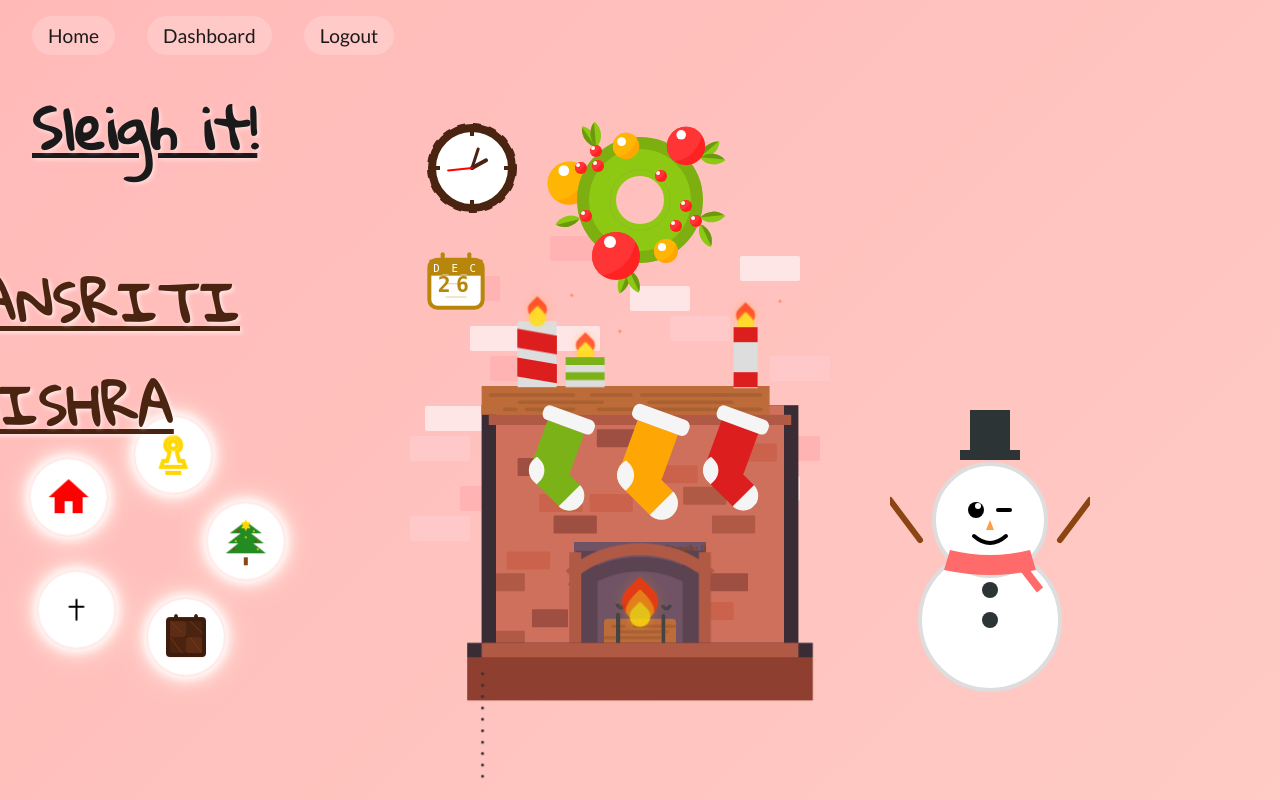
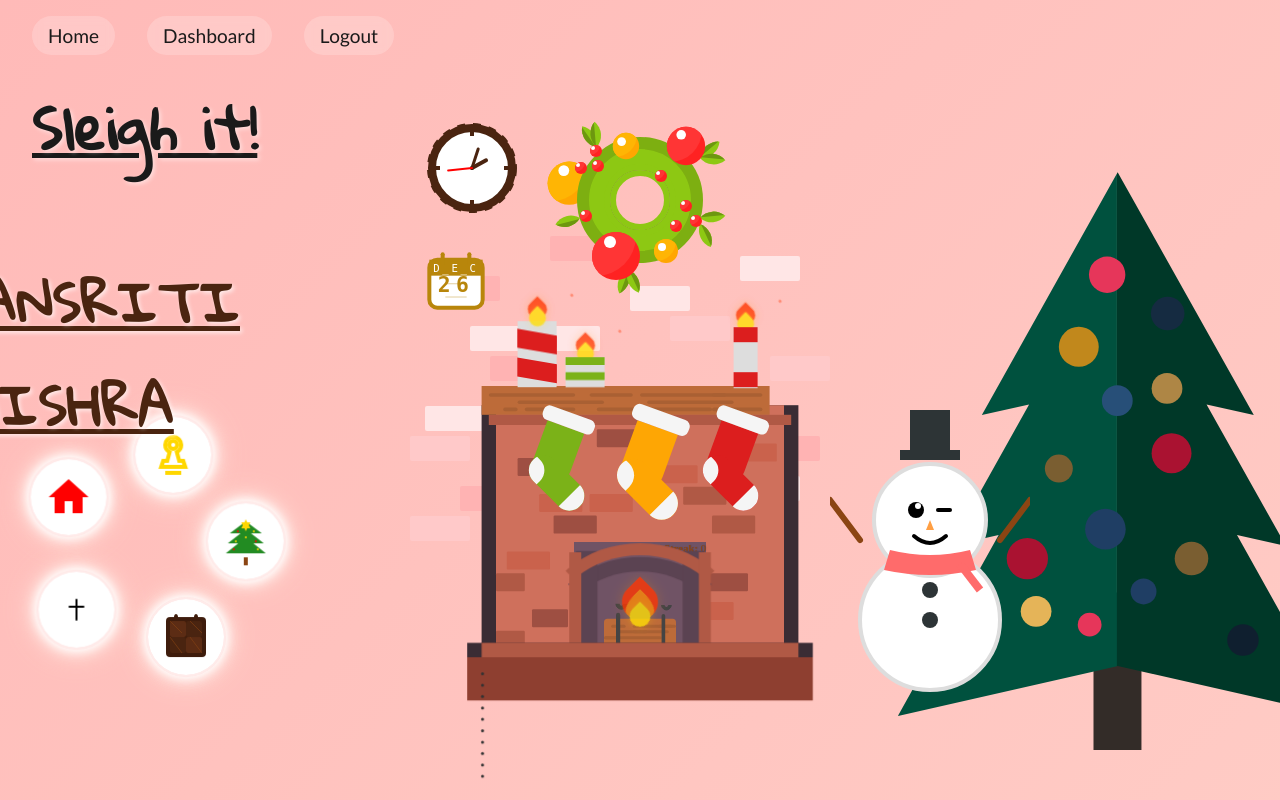
Before and after one commit to osdc/codejam-v5, a Flask app: page /dashboard in a window 1280 px wide. Run offline with Flask 3, Linux system fonts and the light colour scheme; the visitor is signed in with stand-in values (Sample User, id 1).

Commit message:
Update dashboard.html

```diff
--- a/elf-engineers/templates/dashboard.html
+++ b/elf-engineers/templates/dashboard.html
@@ -94,8 +94,47 @@
     <div style="position: fixed; right: 400px; top: 50px; font-family: 'Gloria Hallelujah', cursive; font-size: 52px; color: #4A2410; text-shadow: 2px 2px 4px rgba(255,255,255,0.7); letter-spacing: 1px; font-weight: bold; text-decoration: underline;">
       {{ user.name }}
     </div>
-    <!-- Snowman -->
-    <div class="snowman" onclick="toggleChatbot()" style="position: fixed; right: -450px; top: 200px; cursor: pointer; z-index: 1000;">
+    <div class="tree-container">
+      <canvas id="canvas"></canvas>
+      <svg id="tree" xmlns="http://www.w3.org/2000/svg" xmlns:xlink="http://www.w3.org/1999/xlink" viewBox="0 0 125.8 180">
+          <g>
+              <g>
+                  <rect x="55.9" y="135" class="st0" width="13.7" height="45" />
+                  <polygon class="st1" points="24,84.3 37.5,81.3 14.9,121.7 28.8,118.6 0,170.3 62.6,156.1 62.6,15.3" />
+                  <polygon class="st2" points="125.8,170.3 96.9,118.6 110.9,121.7 88.2,81.3 101.7,84.3 62.8,14.9 62.6,15.3 62.6,156.1 62.8,156" />
+              </g>
+              <g id="lights">
+                  <g id="blue-lt">
+                      <circle class="blue-lt g1" cx="70.2" cy="134.7" r="3.7" />
+                      <circle class="blue-lt g3" cx="23.1" cy="147.5" r="4.2" />
+                      <circle class="blue-lt g1" cx="59.3" cy="116.9" r="5.8" />
+                  </g>
+                  <g id="blue-dk">
+                      <circle class="blue-dk g3" cx="77.1" cy="55.3" r="4.8" />
+                      <circle class="blue-dk g1" cx="98.6" cy="148.6" r="4.5" />
+                      <circle class="blue-dk g2" cx="62.7" cy="80.2" r="4.4" />
+                  </g>
+                  <g id="red">
+                      <circle class="red g1" cx="37" cy="125.3" r="5.9" />
+                      <circle class="red g1" cx="78.2" cy="95.2" r="5.7" />
+                      <circle class="red g2" cx="54.8" cy="144.2" r="3.4" />
+                      <circle class="red g2" cx="59.8" cy="44.2" r="5.2" />
+                  </g>
+                  <g id="gold-lt">
+                      <circle class="gold-lt g1" cx="51.7" cy="64.8" r="5.7" />
+                      <circle class="gold-lt g2" cx="39.5" cy="140.4" r="4.4" />
+                  </g>
+                  <g id="gold-dk">
+                      <circle class="gold-dk g2" cx="76.9" cy="76.7" r="4.4" />
+                      <circle class="gold-dk g3" cx="83.9" cy="125.3" r="4.8" />
+                      <circle class="gold-dk g3" cx="46" cy="99.6" r="4.0" />
+                  </g>
+              </g>
+          </g>
+      </svg>
+    </div>
+        <!-- Snowman -->
+    <div class="snowman" onclick="toggleChatbot()" style="position: fixed; right: -390px; top: 200px; cursor: pointer; z-index: 1000;">
       <svg xmlns="http://www.w3.org/2000/svg" viewBox="0 0 100 150" width="200" height="300">
         <!-- Bottom snowball -->
         <circle cx="50" cy="110" r="35" fill="white" stroke="#ddd" stroke-width="2"/>
```
